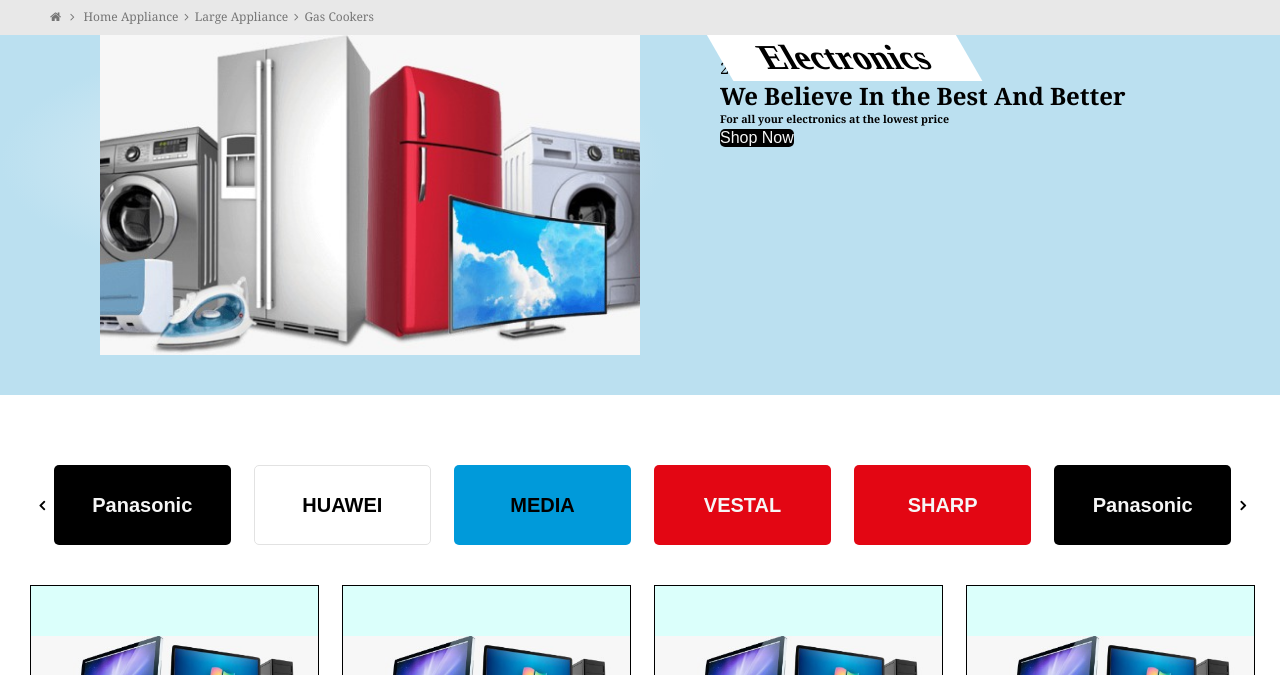
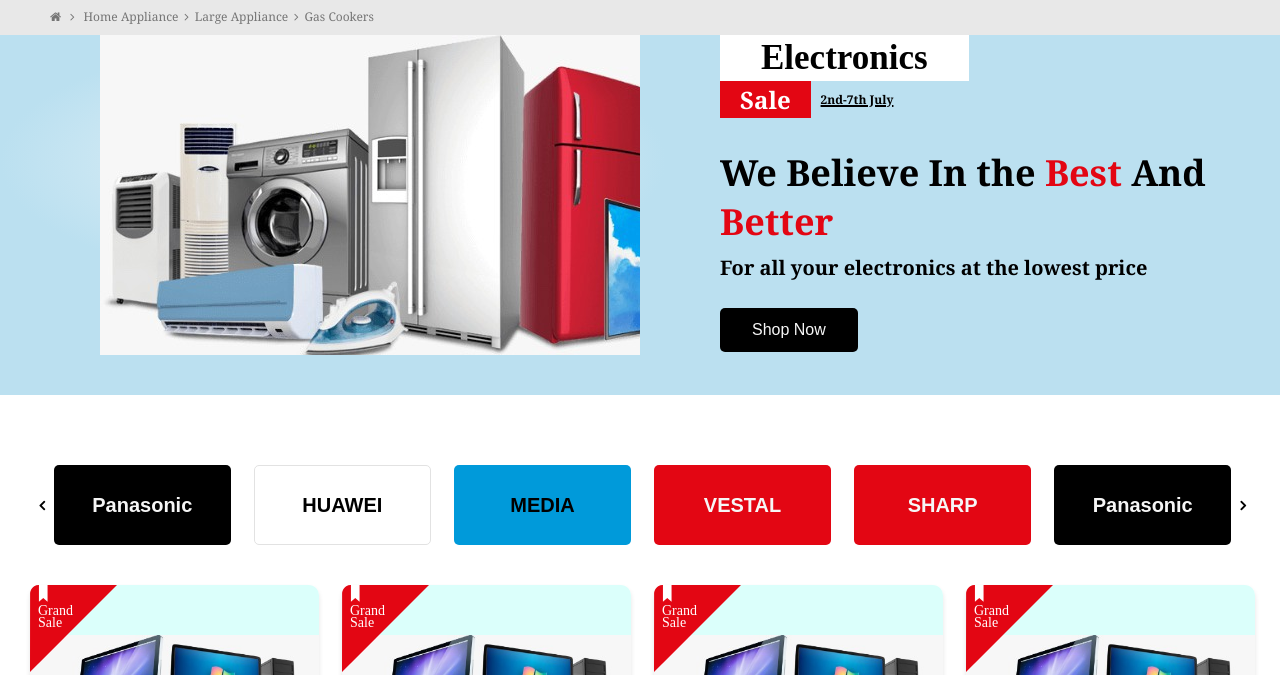
Before and after one commit to tahemeena/BestAlYousufi-Website, a website: page index.html in a window 1280 px wide. Shown: the part 125-800 px from the top of the page. Drawn offline with Linux system fonts and the light colour scheme.

Commit message:
Adding chnages

```diff
--- a/index.html
+++ b/index.html
@@ -67,11 +67,6 @@
           </div>
       </div>
       <div class="submenu">
-
-            <!-- <button class="btn btn-red">Add to cart</button>
-            <button class="btn btn-yellow">Add to cart</button>
-            <button class="btn btn-black">Add to cart</button> -->
-
             <ul class="list">
               <li class="item"><a href="#">
                   <i class="fa fa-home" aria-hidden="true"></i>
@@ -95,13 +90,13 @@
 
                 </div>
                 <div class="sale">
-                  <div class="sale-title">Sale</div>
-                  <span>2nd-7th July</span>
+                  <h2 class="sale-title">Sale</h2>
+                  <h4 class="date-item">2nd-7th July</h4>
                 </div>
                 <div class="desc">
                   <h1>We Believe In the <span>Best</span> And <span>Better</span></h1>
                   <h6>For all your electronics at the lowest price</h6>
-                  <button class="btn btn-black">Shop Now</button>
+                  <button class="btn btn-black btn-padding">Shop Now</button>
 
                 </div>
 
@@ -130,8 +125,12 @@
 
       <section class="category-card">
         <div class="card-details">
+          <div class="small-img">
+            <img src="./images/Group 1.svg" alt="">
+          </div>
           <div class="card-img">
             <img src="./images/computer-card.JPG" alt="">
+
           </div>
           <div class="card-desc">
             <div class="card-content">
@@ -143,6 +142,9 @@
           </div>
           </div>
           <div class="card-details">
+            <div class="small-img">
+              <img src="./images/Group 1.svg" alt="">
+            </div>
             <div class="card-img">
               <img src="./images/computer-card.JPG" alt="">
             </div>
@@ -156,8 +158,12 @@
             </div>
             </div>
             <div class="card-details">
+              <div class="small-img">
+                <img src="./images/Group 1.svg" alt="">
+              </div>
               <div class="card-img">
                 <img src="./images/computer-card.JPG" alt="">
+
               </div>
               <div class="card-desc">
                 <div class="card-content">
@@ -169,6 +175,9 @@
               </div>
               </div>
               <div class="card-details">
+                <div class="small-img">
+                  <img src="./images/Group 1.svg" alt="">
+                </div>
                 <div class="card-img">
                   <img src="./images/computer-card.JPG" alt="">
                 </div>
--- a/scss/_categorycard.scss
+++ b/scss/_categorycard.scss
@@ -6,12 +6,19 @@
     gap: 23px;
 
     .card-details {
-        border: 1px solid black;
         display: flex;
         flex-direction: column;
         justify-content: center;
         align-items: center;
-
+        border-radius:10px 10px;
+        box-shadow: 0px 3px 5px #0000001A;
+        position: relative;
+        .small-img {
+            img {
+                position: absolute;
+                left: 0;
+            }
+        }
 
         .card-img {
             background-color: #DBFFFB;
@@ -21,6 +28,7 @@
             flex-grow: 2;
             width: 100%;
             padding: 50px 0;
+            border-radius: 10px 10px 0px 0px;
             img {
                 width: 100%;
 
--- a/scss/_footer.scss
+++ b/scss/_footer.scss
@@ -1,10 +1,9 @@
 .footer-section {
     margin-top: 40px;
-
+    border: none;
     .footer-container {
         display: grid;
         grid-template-columns: 1fr 4fr;
-        border: 1px solid black;
 
         .item1 {
             width: 438px;
@@ -13,6 +12,7 @@
             align-items: left;
             padding: 30px 50px;
             background-color: #313131;
+            border: none;
 
             .log,
             .para,
@@ -65,11 +65,10 @@
         .item2 {
             display: grid;
             grid-template-columns: 1.5fr 1.5fr 1fr 1fr;
-            border: 1px solid black;
             background-color: #404040;
             padding: 30px 0;
             padding-inline-start: 16px;
-
+            border: none;
             .contact-us {
                 display: flex;
                 flex-direction: column;
--- a/scss/_herosection.scss
+++ b/scss/_herosection.scss
@@ -7,33 +7,63 @@
 
         .hero-leftside {
             margin-inline-start: 100px;
-            background: transparent url('./../images/hero-image.JPG') 0% 0% no-repeat padding-box;
             background-position: center;
             background-size: cover;
             margin-bottom: 40px;
+            background: transparent url('./../images/hero-image.JPG') 0% 0% no-repeat padding-box;
 
         }
         .hero-rightside {
             margin-inline-start: 80px;
             .hero-title {
-                position: absolute;
-                transform: skew(30deg);
+                // position: absolute;
+                // transform: skew(30deg);
 
                 .title {
                     display: inline-block;
-
                     padding: 0 41px;
                     font-size:35px;
                     font-family: 'Roboto Slab','ExtraBold';
                     font-weight: 800;
                     background-color: #ffffff;
                     line-height: 1.3;
-                    position: relative;
+                    // position: relative;
+                }
 
+            }
+            .sale {
+                display: flex;
+                // transform: skew(30deg);
+                .sale-title {
+                  background-color: #E30613;
+                  color: white;
+                  padding: 2px 20px;
 
                 }
+                .date-item {
+                    font-weight: 600;
+                    font-size: 12px;
+                   text-decoration:  2px underline black;
+                   margin: 10px;
+                  }
             }
-
+           .desc {
+            margin-top: 30px;
+            h1 {
+                margin-bottom: 8px;
+                font-size: 36px;
+                span {
+                    color: #E30613;
+                }
+            }
+            h6 {
+                margin-bottom: 27px;
+                font-size: 20px;
+            }
+            .btn-padding {
+                padding: 13px 32px;
+            }
+           }
         //     .title::before {
         //         content: '';
         // position: absolute;
```
Also changed, not shown: css/homepage.css, images/Group 1.svg (added).
